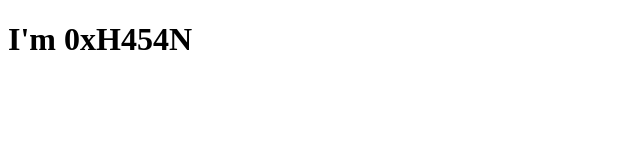
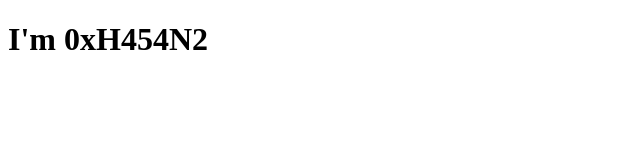
Before and after one commit to 0xH454N/0xH454N.github.io, a plain HTML site: page index.html in a window 1280 px wide. Shown: the full height of the page, 0-640 px from the left. Drawn offline with Linux system fonts and the light colour scheme.

Commit message:
Update index.html

```diff
--- a/index.html
+++ b/index.html
@@ -6,6 +6,6 @@
     <title>0xH454N</title>
 </head>
 <body>
-    <h1>I'm 0xH454N</h1>
+    <h1>I'm 0xH454N2</h1>
 </body>
 </html>
```
